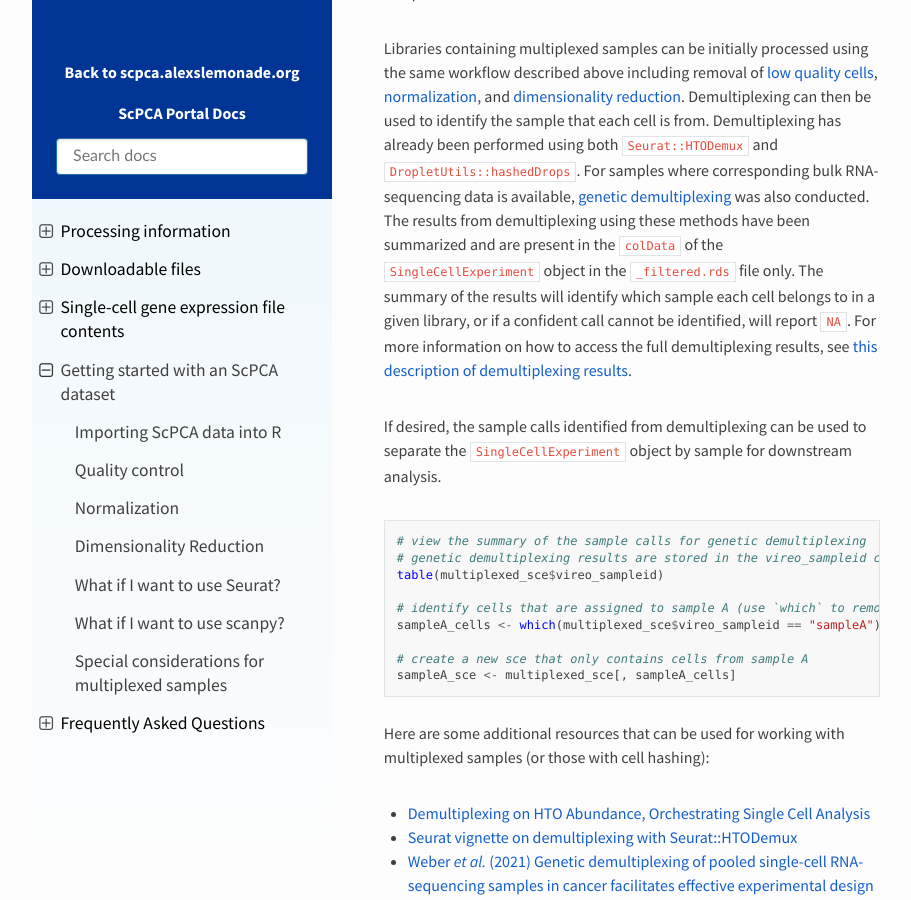
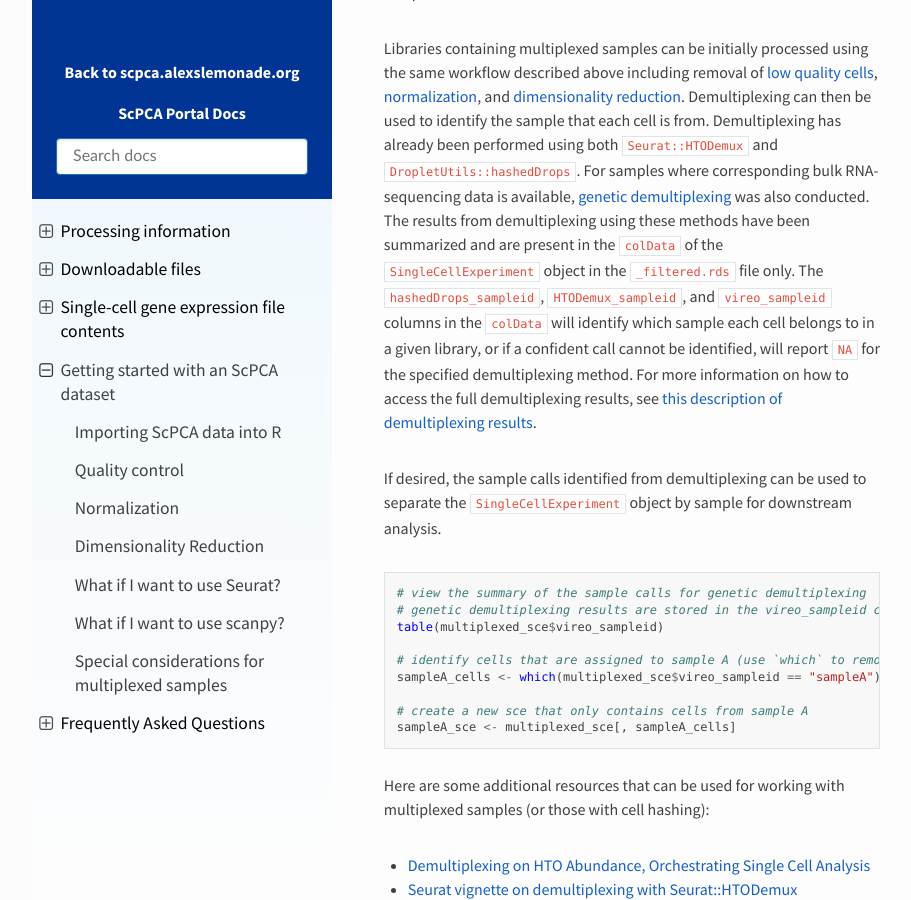
Before and after one commit to DongzeHE/scpca-docs, a Sphinx documentation site: the page built from docs/getting_started.md, in a window 1280 px wide and 900 px high, scrolled down 6123 px. Shown: the whole window, without its empty margins (158-1069 px from the left). Built offline with Sphinx 7.4.7 and the Read the Docs theme 2.0.0, drawn with Linux system fonts in a browser that asks for light colours.

Commit message:
specify column names

```diff
--- a/docs/getting_started.md
+++ b/docs/getting_started.md
@@ -175,7 +175,7 @@ Demultiplexing can then be used to identify the sample that each cell is from.
 Demultiplexing has already been performed using both [`Seurat::HTODemux`](https://satijalab.org/seurat/reference/htodemux) and [`DropletUtils::hashedDrops`](https://rdrr.io/github/MarioniLab/DropletUtils/man/hashedDrops.html).
 For samples where corresponding bulk RNA-sequencing data is available, {ref}`genetic demultiplexing <processing_information:Genetic demultiplexing>` was also conducted.
 The results from demultiplexing using these methods have been summarized and are present in the `colData` of the `SingleCellExperiment` object in the `_filtered.rds` file only.
-The summary of the results will identify which sample each cell belongs to in a given library, or if a confident call cannot be identified, will report `NA`.
+The `hashedDrops_sampleid`, `HTODemux_sampleid`, and `vireo_sampleid` columns in the `colData` will identify which sample each cell belongs to in a given library, or if a confident call cannot be identified, will report `NA` for the specified demultiplexing method.
 For more information on how to access the full demultiplexing results, see {ref}`this description of demultiplexing results <sce_file_contents:demultiplexing results>`.
 
 If desired, the sample calls identified from demultiplexing can be used to separate the `SingleCellExperiment` object by sample for downstream analysis.
```
